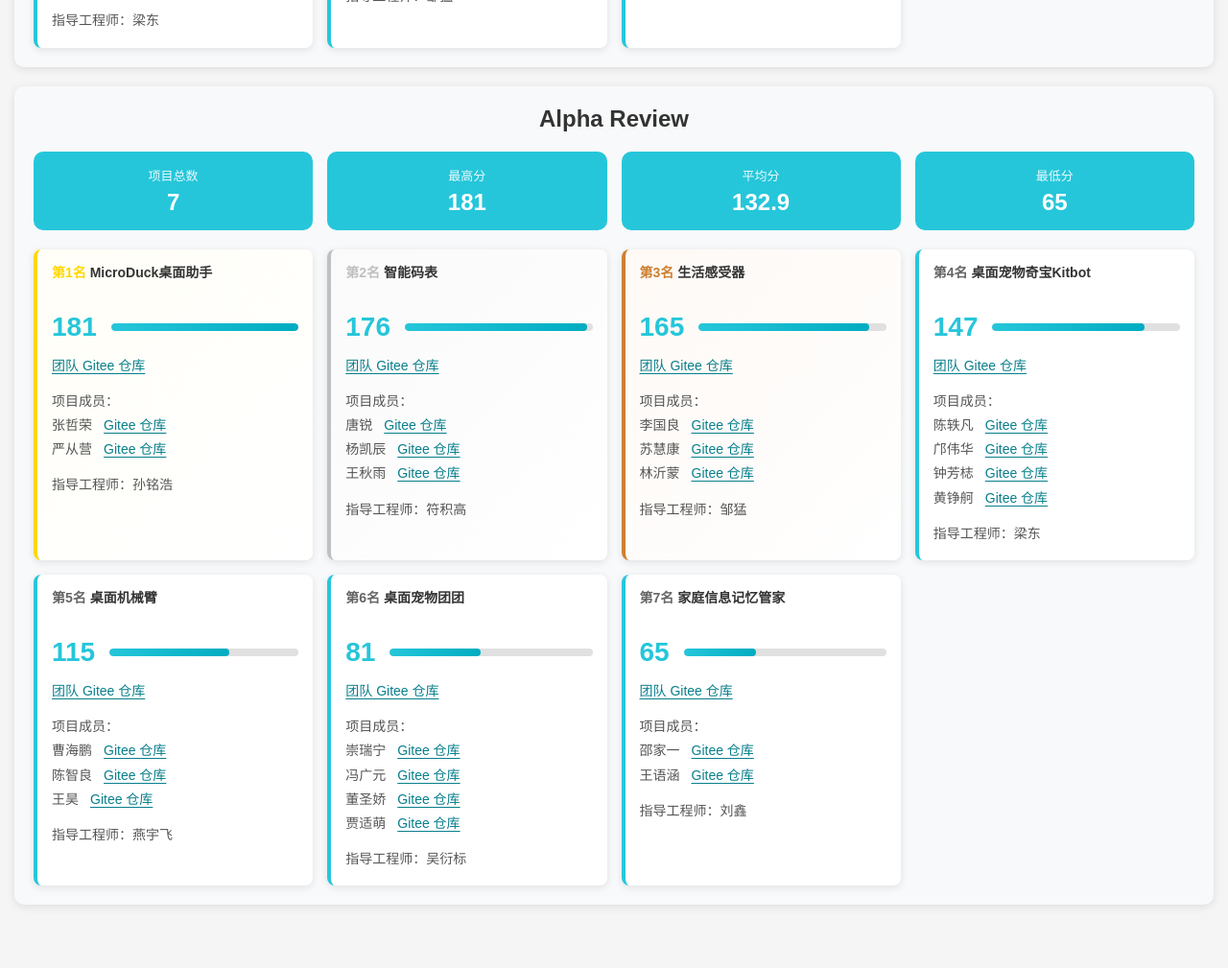
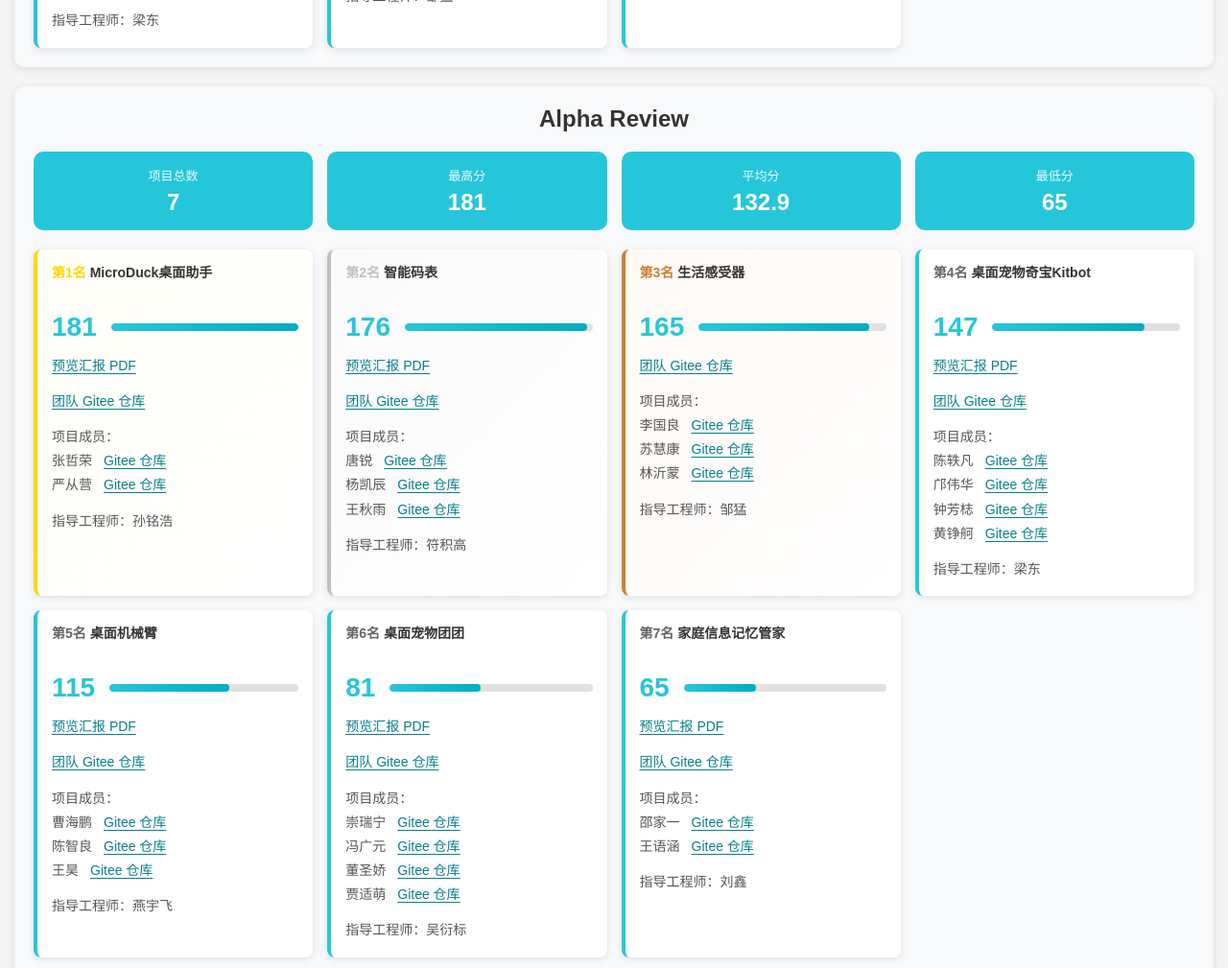
Before and after one commit to bjzgcai/ZGCA26SEQF, a plain HTML site: page index.html in a window 1280 px wide. Shown: the part 1971-2980 px from the top of the page at 96% size. Before the commit the page ends 2949 px from the top, so only its background shows below. Drawn offline with nearby package versions, Linux system fonts and the light colour scheme.

Commit message:
Add six project presentation PDF previews to Alpha Review

```diff
--- a/config.js
+++ b/config.js
@@ -39,6 +39,14 @@ const CONFIG = {
         nameColumn: "项目名称",
         membersColumn: "项目成员",
         mentorColumn: "指导工程师",
+        alphaReviewPdfs: {
+            "桌面宠物团团": "alpha-review-pdf/tuantuan.pdf",
+            "智能码表": "alpha-review-pdf/smart-meter.pdf",
+            "家庭信息记忆管家": "alpha-review-pdf/family-memory.pdf",
+            "桌面机械臂": "alpha-review-pdf/desktop-arm.pdf",
+            "桌面宠物奇宝Kitbot": "alpha-review-pdf/kitbot.pdf",
+            "MicroDuck桌面助手": "alpha-review-pdf/microduck.pdf"
+        },
         teamRepositories: {
             "桌面宠物团团": "https://gitee.com/rainy_C/software-tuantuan-demo-plan",
             "智能码表": "https://gitee.com/fallrainme/modern-software-engineering",
--- a/index.html
+++ b/index.html
@@ -190,7 +190,7 @@
             justify-content: space-between;
         }
 
-        .project-members, .project-mentor, .project-team-repository {
+        .project-members, .project-mentor, .project-team-repository, .project-review-pdf {
             margin-top: 12px;
             font-size: 14px;
             line-height: 1.8;
@@ -204,7 +204,7 @@
             gap: 4px 12px;
         }
 
-        .project-member a, .project-team-repository a {
+        .project-member a, .project-team-repository a, .project-review-pdf a {
             color: #087f8c;
             text-decoration: underline;
             text-underline-offset: 3px;
@@ -594,6 +594,7 @@
                 // 创建模块HTML
                 const section = document.createElement('div');
                 section.className = 'container investment-section';
+                if (round.title === 'Alpha Review') section.id = 'alpha-review';
                 section.style.animationDelay = `${roundIdx * 0.1}s`;
 
                 const formatScore = (val) => round.isDecimal ? val.toFixed(2) : val;
@@ -639,6 +640,20 @@
                             </div>
                         </div>
                     `;
+
+                    const pdf = round.title === 'Alpha Review' && CONFIG.investment?.alphaReviewPdfs?.[project.name];
+                    if (pdf) {
+                        const preview = document.createElement('p');
+                        preview.className = 'project-review-pdf';
+                        const link = document.createElement('a');
+                        link.href = pdf;
+                        link.textContent = '预览汇报 PDF';
+                        link.setAttribute('aria-label', `预览${project.name}的 Alpha Review 汇报 PDF（新标签页）`);
+                        link.target = '_blank';
+                        link.rel = 'noopener noreferrer';
+                        preview.appendChild(link);
+                        card.appendChild(preview);
+                    }
 
                     const teamRepository = CONFIG.investment?.teamRepositories?.[project.name];
                     if (teamRepository) {
```
Also changed, not shown: 6 other files.
